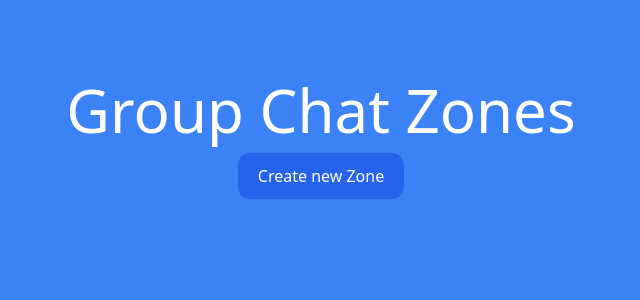
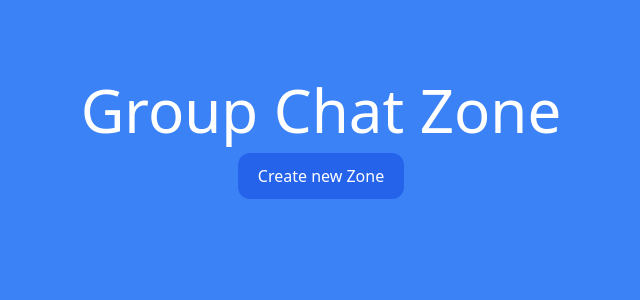
Before and after one commit to Rafin298/chat_web, a Django app: page /rooms/ in a window 1280 px wide. Shown: the part 96-396 px from the top of the page, without its empty margins (319-959 px from the left). Run offline with Django 5.2, Linux system fonts and the light colour scheme; the visitor is signed in with stand-in values (Sample User, id 1); data that the repository does not hold is empty; parts of the project's set-up code (start-up, migrations or seed data) failed here and were passed over; some libraries are stand-ins or nearby versions.

Commit message:
changed zones to zone

```diff
--- a/room/templates/room/rooms.html
+++ b/room/templates/room/rooms.html
@@ -4,7 +4,7 @@
 
 {% block content %}
 <div class="p-10 lg:p-20 text-center">
-    <h1 class="text-3xl lg:text-6xl text-white">Group Chat Zones</h1></br>
+    <h1 class="text-3xl lg:text-6xl text-white">Group Chat Zone</h1></br>
     <a href="createroom/create/" class="px-5 py-3 rounded-xl text-white bg-blue-600 hover:bg-teal-700">Create new Zone</a>
 </div>
 
```
